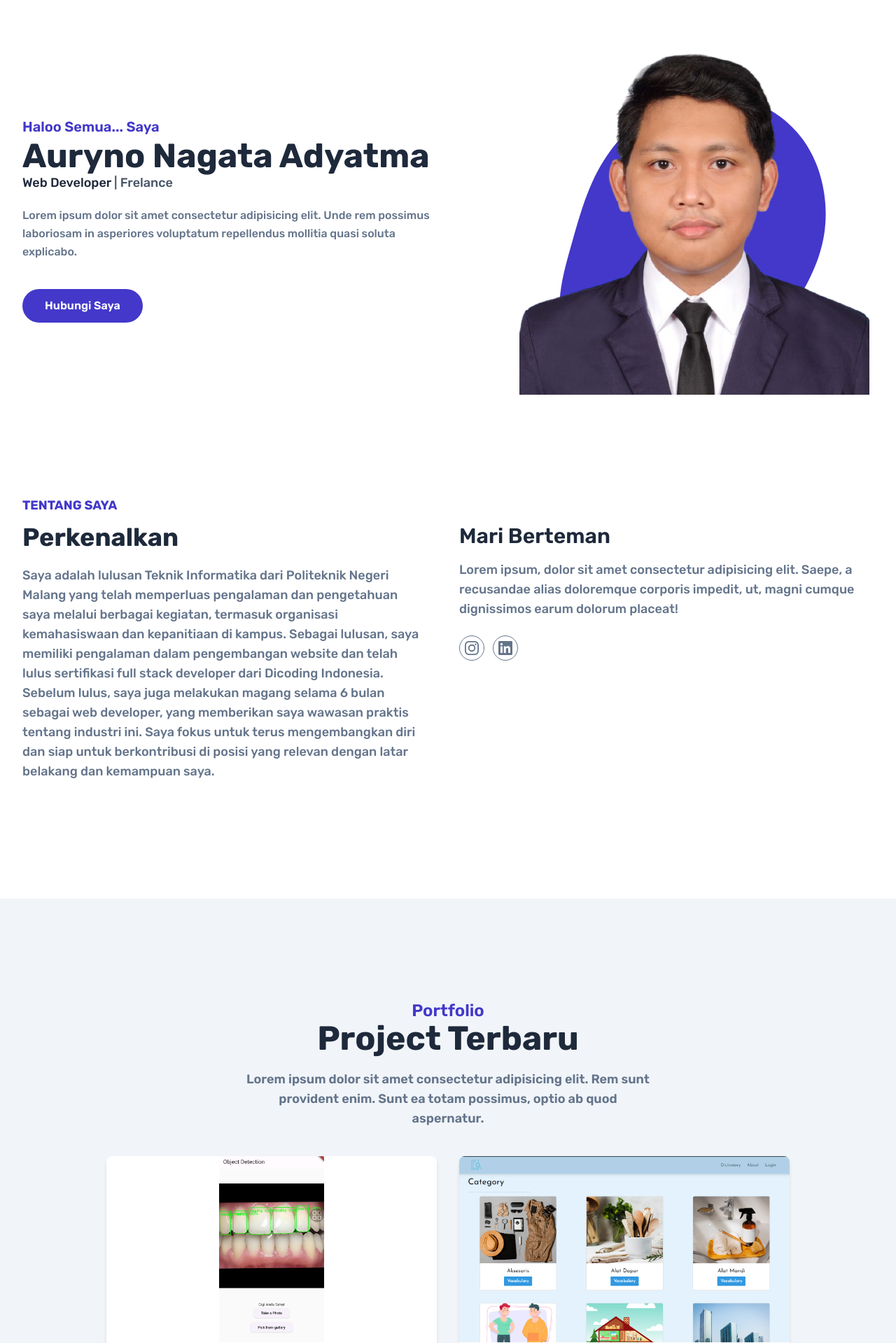
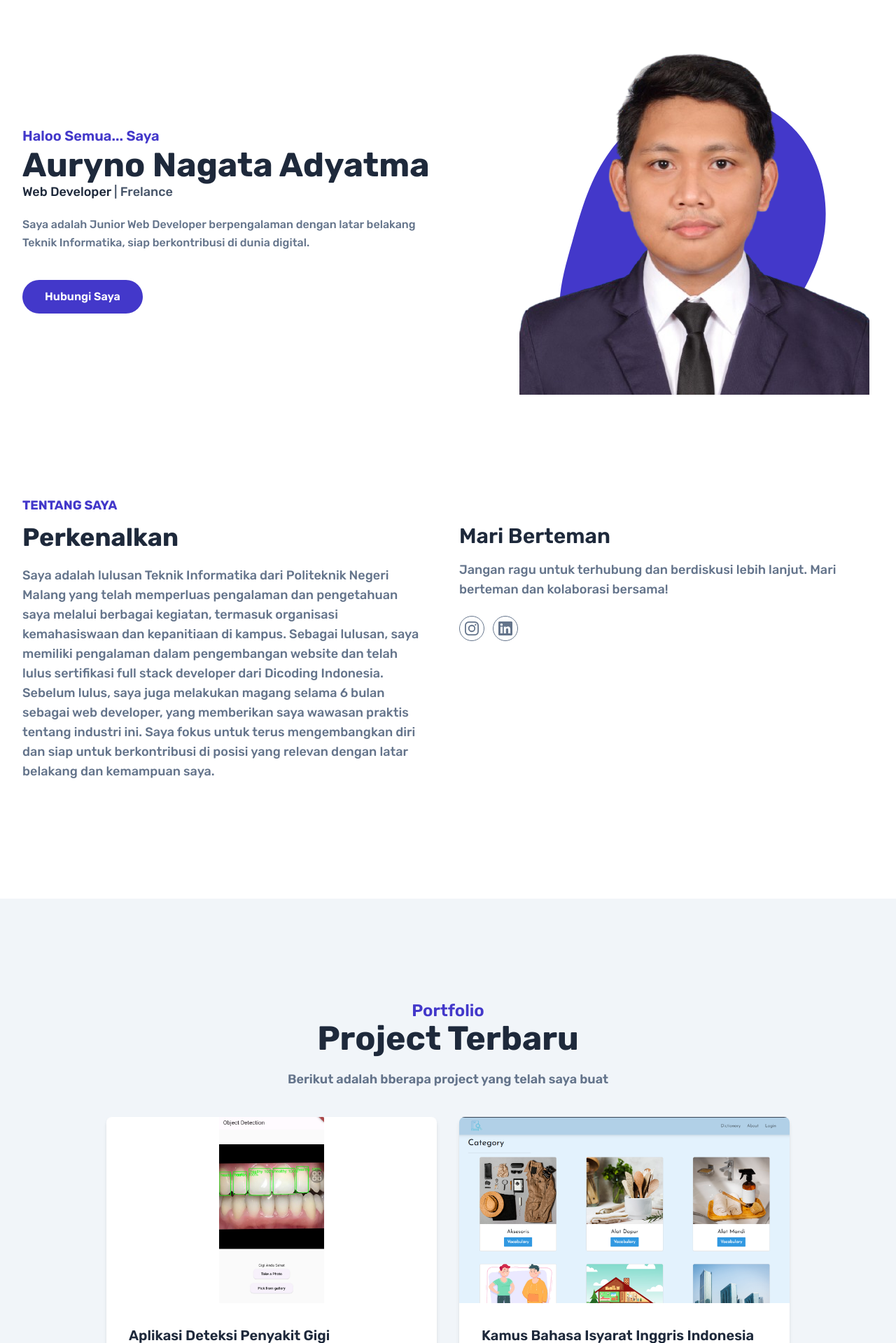
Before and after one commit to auryno19/auryno19.github.io, a PHP site: page / in a window 1280 px wide. Shown: the part 80-1999 px from the top of the page at 70% size. Run offline with PHP 8.4, Linux system fonts and the light colour scheme.

Commit message:
update description

```diff
--- a/index.html
+++ b/index.html
@@ -155,9 +155,8 @@
             <p
               class="mb-10 font-medium leading-relaxed text-secondary dark:text-slate-300"
             >
-              Lorem ipsum dolor sit amet consectetur adipisicing elit. Unde rem
-              possimus laboriosam in asperiores voluptatum repellendus mollitia
-              quasi soluta explicabo.
+              Saya adalah Junior Web Developer berpengalaman dengan latar
+              belakang Teknik Informatika, siap berkontribusi di dunia digital.
             </p>
 
             <form
@@ -239,9 +238,8 @@
             <p
               class="mb-6 max-w-xl text-base font-medium text-secondary dark:text-indigo-300 lg:text-lg"
             >
-              Lorem ipsum, dolor sit amet consectetur adipisicing elit. Saepe, a
-              recusandae alias doloremque corporis impedit, ut, magni cumque
-              dignissimos earum dolorum placeat!
+              Jangan ragu untuk terhubung dan berdiskusi lebih lanjut. Mari
+              berteman dan kolaborasi bersama!
             </p>
             <div>
               <div class="flex items-center">
@@ -310,8 +308,7 @@
             <p
               class="text-base font-semibold text-secondary dark:text-indigo-200 md:text-lg"
             >
-              Lorem ipsum dolor sit amet consectetur adipisicing elit. Rem sunt
-              provident enim. Sunt ea totam possimus, optio ab quod aspernatur.
+              Berikut adalah bberapa project yang telah saya buat
             </p>
           </div>
         </div>
@@ -334,9 +331,13 @@
                   Aplikasi Deteksi Penyakit Gigi
                 </h2>
                 <p class="text-base font-medium text-secondary">
-                  Lorem ipsum dolor sit amet consectetur adipisicing elit.
-                  Officiis eos at maxime quidem corrupti iusto assumenda aut
-                  doloribus id pariatur!
+                  Aplikasi ini adalah proyek yang saya kerjakan saat
+                  menyelesaikan skripsi. Aplikasi ini dirancang untuk mendeteksi
+                  kondisi gigi, termasuk karang gigi, gigi berlubang, dan gigi
+                  sehat. Dikembangkan menggunakan teknologi Convolutional Neural
+                  Networks (CNN) dan Flutter, aplikasi ini memanfaatkan
+                  pemodelan berbasis AI untuk analisis gambar dan menawarkan
+                  antarmuka pengguna yang responsif serta intuitif.
                 </p>
                 <a
                   href="https://github.com/auryno19/Deteksi-Penyakit-Gigi/blob/main/teeth-detection.apk"
@@ -372,9 +373,13 @@
                   Kamus Bahasa Isyarat Inggris Indonesia
                 </h2>
                 <p class="text-base font-medium text-secondary">
-                  Lorem ipsum dolor sit amet consectetur adipisicing elit.
-                  Officiis eos at maxime quidem corrupti iusto assumenda aut
-                  doloribus id pariatur!
+                  Kami bekerja sama dengan SLB Idayu untuk mengembangkan sebuah
+                  aplikasi kamus Bahasa Isyarat Indonesia-Inggris. Aplikasi ini
+                  dirancang khusus untuk membantu penyandang tuna rungu dalam
+                  berkomunikasi. Selain kamus isyarat, aplikasi ini juga
+                  dilengkapi dengan fitur text-to-speech yang berguna bagi
+                  penyandang low hearing (gangguan pendengaran ringan) untuk
+                  mengubah teks menjadi suara.
                 </p>
                 <a
                   href="idayu-kamusbahasaisyaratindonesiainggris-ululalbab.web.id"
@@ -410,9 +415,13 @@
                   Website Museum Keraton
                 </h2>
                 <p class="text-base font-medium text-secondary">
-                  Lorem ipsum dolor sit amet consectetur adipisicing elit.
-                  Officiis eos at maxime quidem corrupti iusto assumenda aut
-                  doloribus id pariatur!
+                  Website ini dirancang sebagai katalog barang-barang di museum,
+                  dengan tujuan memudahkan pengunjung dalam mengeksplorasi
+                  koleksi yang tersedia. Fitur utama dari website ini adalah
+                  dukungan dua bahasa, yakni Bahasa Inggris dan Bahasa
+                  Indonesia, yang memungkinkan pengguna dari berbagai latar
+                  belakang untuk menikmati pengalaman yang lebih inklusif dan
+                  mendalam.
                 </p>
                 <a
                   href="museum-keraton-sumenep.com"
@@ -448,9 +457,13 @@
                   Website Property
                 </h2>
                 <p class="text-base font-medium text-secondary">
-                  Lorem ipsum dolor sit amet consectetur adipisicing elit.
-                  Officiis eos at maxime quidem corrupti iusto assumenda aut
-                  doloribus id pariatur!
+                  Website ini dikembangkan selama masa magang dan merupakan
+                  platform untuk jual beli properti. Fitur utama website ini
+                  berfokus pada pengelolaan oleh admin, di mana admin dapat
+                  mengelola properti yang akan dijual atau disewakan. Selain
+                  itu, admin juga memiliki kemampuan untuk mengatur tata letak
+                  menu, sehingga tampilan dan fungsionalitas website dapat
+                  disesuaikan secara fleksibel oleh admin.
                 </p>
                 <a
                   href="https://products.makmurproperty.com"
@@ -818,8 +831,7 @@
             <p
               class="text-base font-semibold text-secondary dark:text-indigo-200 md:text-lg"
             >
-              Lorem ipsum dolor sit amet consectetur adipisicing elit. Rem sunt
-              provident enim. Sunt ea totam possimus, optio ab quod aspernatur.
+              Berikut adalah sertifikat terbaru yang saya miliki
             </p>
           </div>
         </div>
@@ -848,8 +860,8 @@
                       Februari - Juli 2024
                     </h4>
                     <p class="text-base text-secondary dark:text-indigo-100">
-                      Lorem, ipsum dolor sit amet consectetur adipisicing elit.
-                      Suscipit, accusamus!
+                      Mentor MSIB X Dicoding Batch 6 di learning path Front End
+                      Web dan Backend Developer
                     </p>
                   </div>
                 </div>
@@ -869,12 +881,11 @@
                     </h2>
                     <h4
                       class="mb-2 text-lg font-medium text-dark dark:text-indigo-100"
-                    >
-                      -
-                    </h4>
+                    ></h4>
                     <p class="text-base text-secondary dark:text-indigo-100">
-                      Lorem, ipsum dolor sit amet consectetur adipisicing elit.
-                      Suscipit, accusamus!
+                      Memiliki sertifikat TOEIC dengan skor 640, menunjukkan
+                      kemampuan bahasa Inggris yang baik dalam konteks
+                      profesional.
                     </p>
                   </div>
                 </div>
@@ -898,8 +909,8 @@
                       Februari - Juli 2023
                     </h4>
                     <p class="text-base text-secondary dark:text-indigo-100">
-                      Lorem, ipsum dolor sit amet consectetur adipisicing elit.
-                      Suscipit, accusamus!
+                      Peserta MSIB X Dicoding Batch 4, dengan fokus pada
+                      learning path Front End Web dan Backend Developer.
                     </p>
                   </div>
                 </div>
@@ -943,13 +954,12 @@
               <h2
                 class="mb-5 text-3xl font-bold text-dark dark:text-indigo-100 sm:text-4xl lg:text-5xl"
               >
-                Hubungi Kami
+                Hubungi Saya
               </h2>
               <p
                 class="text-base font-semibold text-secondary dark:text-indigo-200 md:text-lg"
               >
-                Lorem ipsum dolor sit amet, consectetur adipisicing elit.
-                Sapiente, saepe.
+                Silahkan hubungi saya jika memerlukan bantuan
               </p>
             </div>
             <form>
@@ -1005,7 +1015,7 @@
         <div class="flex flex-wrap">
           <div class="mb-12 w-full px-4 font-medium text-slate-300 md:w-1/3">
             <h2 class="mb-5 text-4xl font-bold text-white">Auryno</h2>
-            <h3 class="mb-2 text-2xl font-bold">Hubugni Kami</h3>
+            <h3 class="mb-2 text-2xl font-bold">Hubugni Saya</h3>
             <p>aurynoaga19@gmail.com</p>
             <p>Malang</p>
             <p>Jawa Timur</p>
--- a/public/css/style.css
+++ b/public/css/style.css
@@ -1044,6 +1044,14 @@ body {
   height: 7rem;
 }
 
+.h-2 {
+  height: 0.5rem;
+}
+
+.h-1 {
+  height: 0.25rem;
+}
+
 .w-1\/6 {
   width: 16.666667%;
 }
```
